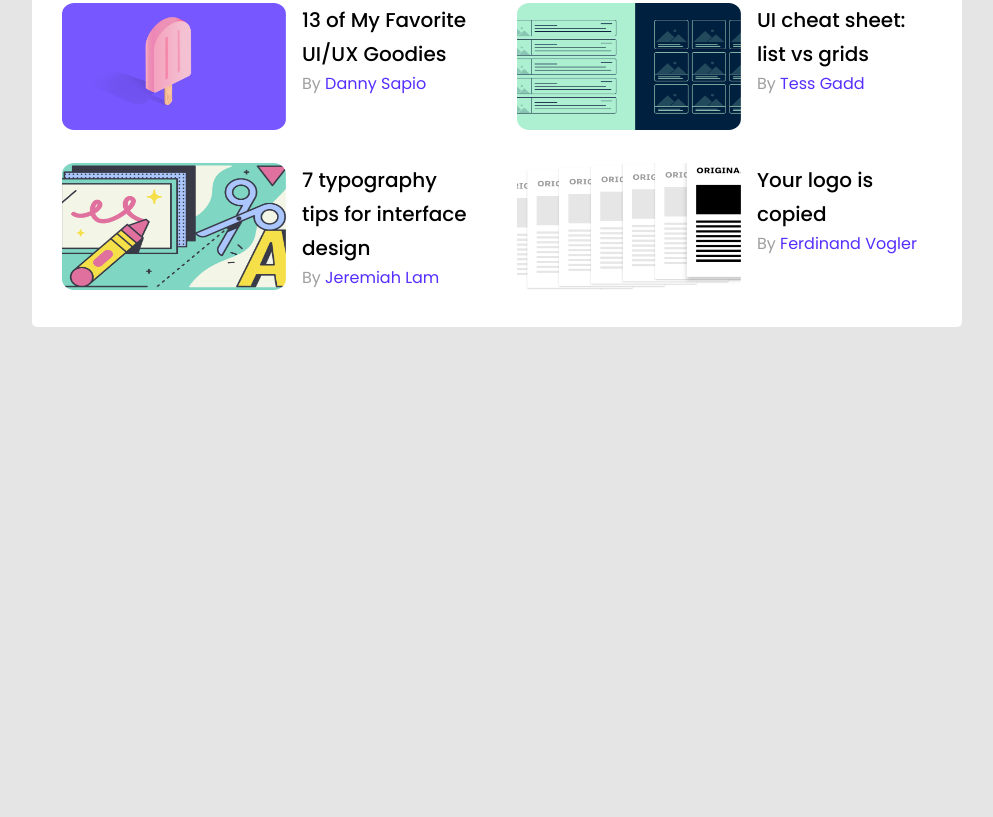
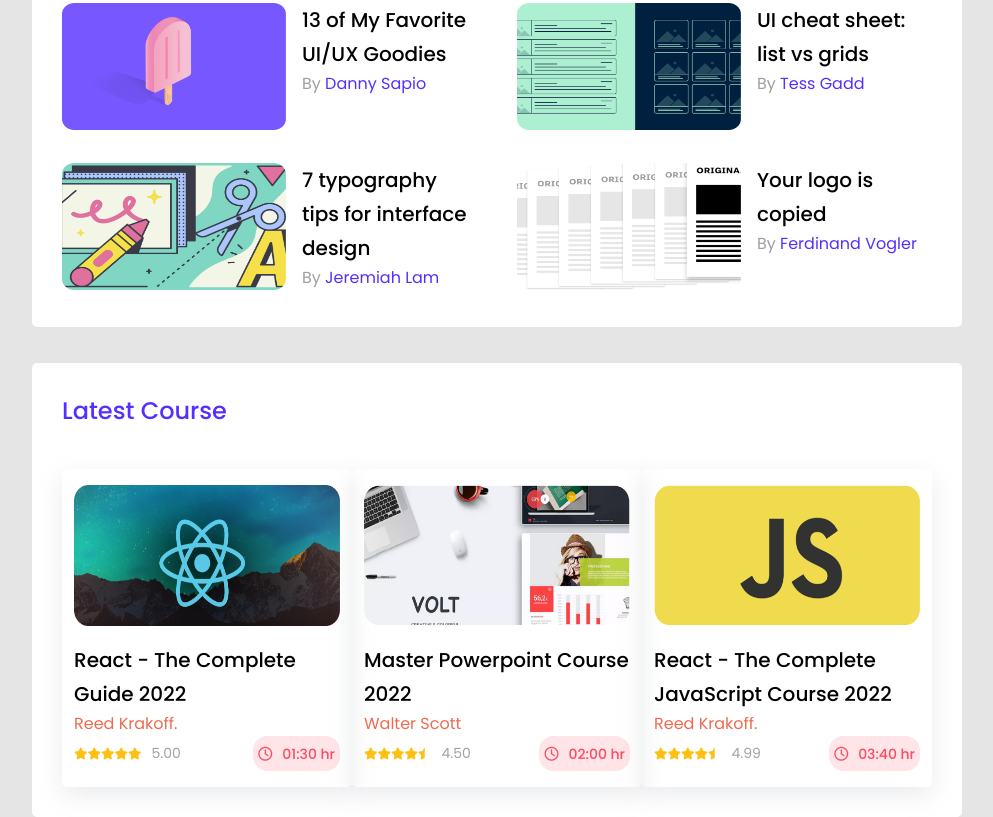
Before and after one commit to Habidhossen/Simple-Leaderboard, a plain HTML site: page index.html in a window 1280 px wide. Shown: the part 513-1330 px from the top of the page, without its empty margins (143-1136 px from the left). Before the commit the page ends 840 px from the top, so only its background shows below. Drawn offline with Linux system fonts and the light colour scheme.

Commit message:
latest course done

```diff
--- a/css/style.css
+++ b/css/style.css
@@ -20,7 +20,8 @@ header {
 }
 main {
   display: flex;
-  justify-content: center;
+  flex-direction: column;
+  align-items: center;
 }
 hr {
   border: 1px solid #d1d1d1;
@@ -32,7 +33,6 @@ hr {
 /* ======================
 navbar styles
 ====================== */
-
 .nav-bar {
   display: flex;
   justify-content: space-between;
@@ -74,8 +74,6 @@ Top player
 ====================== */
 section {
   padding: 30px;
-  /* width: 870px;
-  height: 679px; */
   background-color: #ffffff;
   border-radius: 5px;
   margin-top: 36px;
@@ -142,3 +140,64 @@ Top Blog
   line-height: 24px;
   color: #562eff;
 }
+/* ======================
+Latest Course
+====================== */
+.all-course {
+  display: grid;
+  grid-template-columns: repeat(3, 1fr);
+  /* grid-column-gap: 23px; */
+}
+.course {
+  box-shadow: rgba(149, 157, 165, 0.2) 0px 8px 24px;
+  padding: 16px 12px;
+  border-radius: 5px;
+}
+.course img {
+  width: 266px;
+  height: 141px;
+}
+.course h3 {
+  margin-top: 10px;
+  font-weight: 500;
+  font-size: 20px;
+  line-height: 34px;
+}
+.course a {
+  text-decoration: none;
+  font-weight: 400;
+  font-size: 16px;
+  line-height: 24px;
+  color: #ed6b4f;
+}
+.course-desc {
+  display: flex;
+  align-items: center;
+  justify-content: space-between;
+}
+.course-desc p {
+  font-size: 12px;
+  color: #ffc014;
+}
+.course-desc span {
+  margin-left: 10px;
+  font-size: 14px;
+  color: #a2a2a2;
+}
+.course-duration {
+  padding: 5px;
+  display: inline;
+  background: #ffe4e8;
+  border-radius: 14.6913px;
+  color: #ff4a60;
+}
+.course-duration i {
+  color: #ff4a60;
+  font-size: 14px;
+  font-weight: 500;
+}
+.course-duration span {
+  color: #ff4a60;
+  font-size: 14px;
+  font-weight: 500;
+}
--- a/index.html
+++ b/index.html
@@ -35,7 +35,7 @@
             <li><a href="">Home</a></li>
             <li><a href="">About</a></li>
             <li><a href="">Work</a></li>
-            <li></li>
+            <li>
               <a href=""><img src="images/profile.png" alt="" /></a>
             </li>
           </ul>
@@ -45,8 +45,6 @@
     <!-- ======================
           header end
     ====================== -->
-
-
 
     <!-- ======================
           main start
@@ -88,12 +86,11 @@
         <div class="top-blogs">
           <div class="blog">
             <div class="blog-thumbnail">
-              <img src="images/blogs/blog-1.png" alt="">
+              <img src="images/blogs/blog-1.png" alt="" />
             </div>
             <div class="blog-info">
               <div class="blog-title">
-                <h3>13 of My Favorite
-                  UI/UX Goodies</h3>
+                <h3>13 of My Favorite UI/UX Goodies</h3>
               </div>
               <div class="blog-author">
                 <p><span>By</span> <a href="">Danny Sapio</a></p>
@@ -102,12 +99,11 @@
           </div>
           <div class="blog">
             <div class="blog-thumbnail">
-              <img src="images/blogs/blog-2.png" alt="">
+              <img src="images/blogs/blog-2.png" alt="" />
             </div>
             <div class="blog-info">
               <div class="blog-title">
-                <h3>UI cheat sheet:
-                  list vs grids</h3>
+                <h3>UI cheat sheet: list vs grids</h3>
               </div>
               <div class="blog-author">
                 <p><span>By</span> <a href="">Tess Gadd</a></p>
@@ -116,12 +112,11 @@
           </div>
           <div class="blog">
             <div class="blog-thumbnail">
-              <img src="images/blogs/blog-3.png" alt="">
+              <img src="images/blogs/blog-3.png" alt="" />
             </div>
             <div class="blog-info">
               <div class="blog-title">
-                <h3>7 typography tips
-                  for interface design</h3>
+                <h3>7 typography tips for interface design</h3>
               </div>
               <div class="blog-author">
                 <p><span>By</span> <a href="">Jeremiah Lam</a></p>
@@ -130,12 +125,11 @@
           </div>
           <div class="blog">
             <div class="blog-thumbnail">
-              <img src="images/blogs/blog-4.png" alt="">
+              <img src="images/blogs/blog-4.png" alt="" />
             </div>
             <div class="blog-info">
               <div class="blog-title">
-                <h3>Your logo is
-                  copied</h3>
+                <h3>Your logo is copied</h3>
               </div>
               <div class="blog-author">
                 <p><span>By</span> <a href="">Ferdinand Vogler</a></p>
@@ -143,18 +137,63 @@
             </div>
           </div>
         </div>
+      </section>
 
-
-
-
-
+      <!-- Latest Course -->
+      <section class="container">
+        <h1 class="section-title">Latest Course</h1>
+        <div class="all-course">
+          <div class="course">
+            <img src="images/courses/course-1.png" alt="" />
+            <h3>React - The Complete Guide 2022</h3>
+            <p><a href="">Reed Krakoff.</a></p>
+            <div class="course-desc">
+              <p>
+                <i class="fas fa-star"></i><i class="fas fa-star"></i
+                ><i class="fas fa-star"></i><i class="fas fa-star"></i
+                ><i class="fas fa-star"></i><span>5.00</span>
+              </p>
+              <div class="course-duration">
+                <i class="fas fa-clock"></i><span>01:30 hr</span>
+              </div>
+            </div>
+          </div>
+          <div class="course">
+            <img src="images/courses/course-2.png" alt="" />
+            <h3>Master Powerpoint Course 2022</h3>
+            <p><a href="">Walter Scott</a></p>
+            <div class="course-desc">
+              <p>
+                <i class="fas fa-star"></i><i class="fas fa-star"></i
+                ><i class="fas fa-star"></i><i class="fas fa-star"></i
+                ><i class="fas fa-star-half"></i><span>4.50</span>
+              </p>
+              <div class="course-duration">
+                <i class="fas fa-clock"></i><span>02:00 hr</span>
+              </div>
+            </div>
+          </div>
+          <div class="course">
+            <img src="images/courses/course-3.png" alt="" />
+            <h3>React - The Complete JavaScript Course 2022</h3>
+            <p><a href="">Reed Krakoff.</a></p>
+            <div class="course-desc">
+              <p>
+                <i class="fas fa-star"></i><i class="fas fa-star"></i
+                ><i class="fas fa-star"></i><i class="fas fa-star"></i
+                ><i class="fas fa-star-half"></i><span>4.99</span>
+              </p>
+              <div class="course-duration">
+                <i class="fas fa-clock"></i><span>03:40 hr</span>
+              </div>
+            </div>
+          </div>
+        </div>
       </section>
     </main>
     <!-- ======================
           main end
     ====================== -->
-
-
 
     <!-- ======================
           footer start
```
